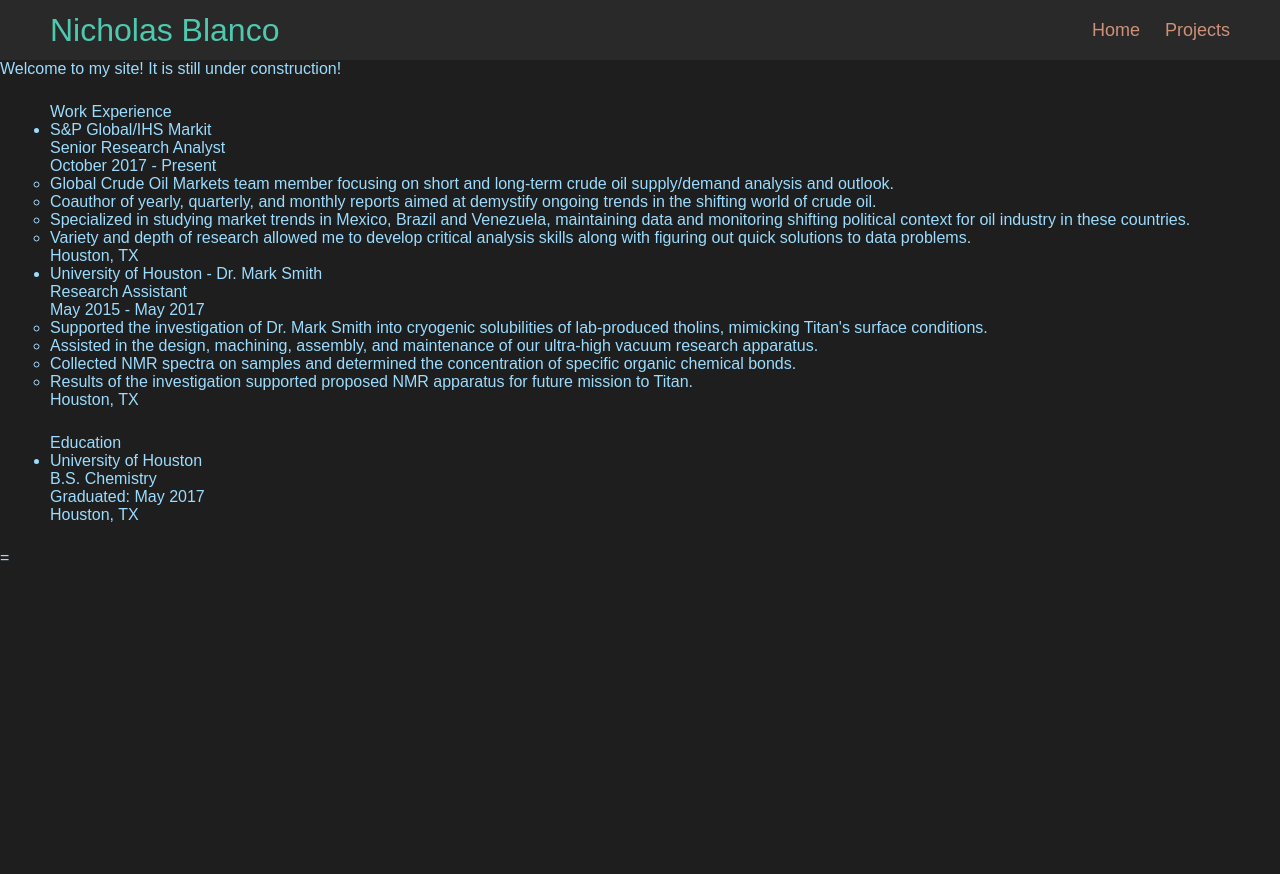
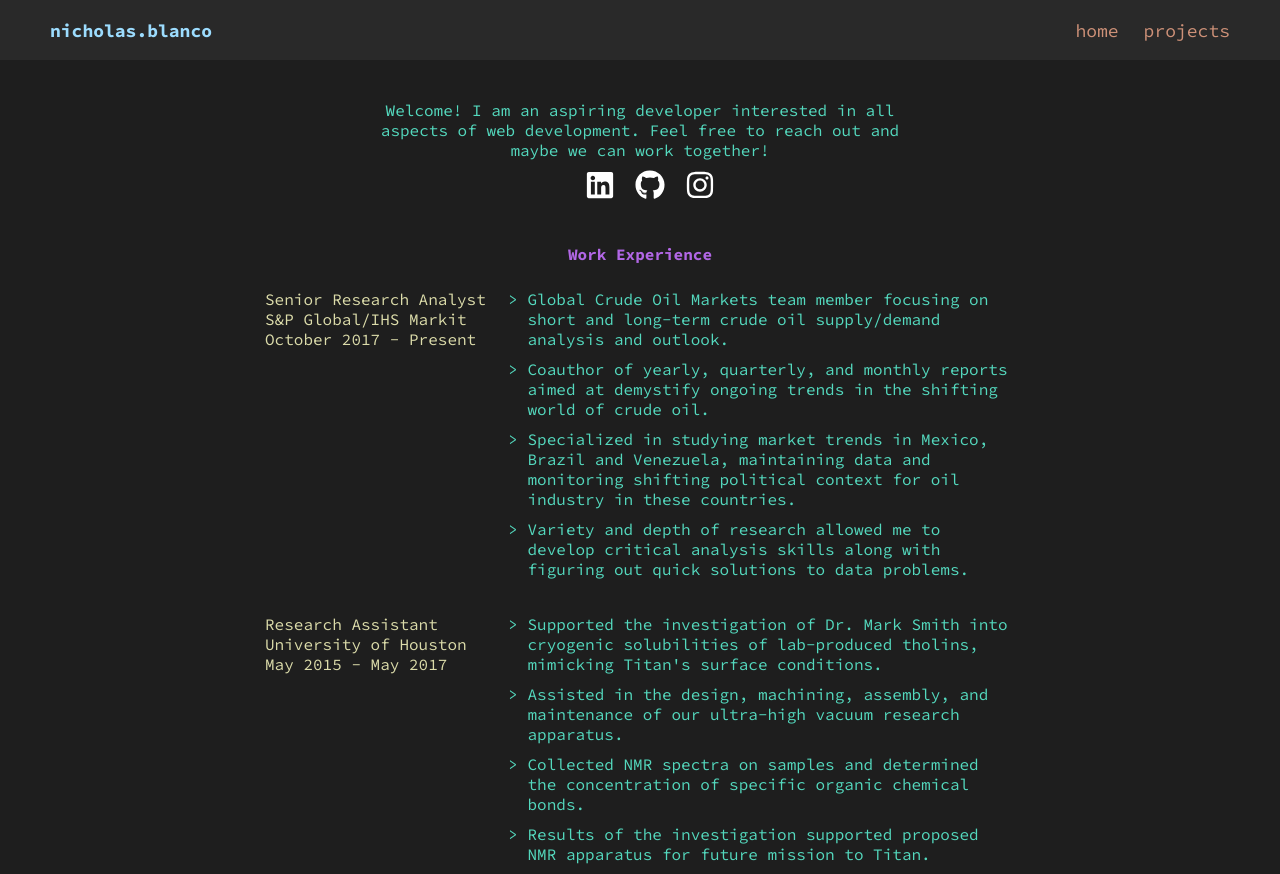
Before and after one commit to nablanco/nicholasblanco, a Gatsby site: page / in a window 1280 px wide. Before the commit the page ends 800 px from the top, so only its background shows below. Built offline with nearby package versions, Linux system fonts and the light colour scheme; Gatsby itself is replaced by a stand-in of ours.

Commit message:
Add Home/Resume styling

```diff
--- a/src/components/Hero/Hero.js
+++ b/src/components/Hero/Hero.js
@@ -1,14 +1,51 @@
 import React from "react";
+import { FaLinkedin, FaGithub, FaInstagram } from "react-icons/fa";
+import styled from "styled-components";
+
+const HeroContainer = styled.div`
+  display: flex;
+  flex-flow: column nowrap;
+  justify-content: center;
+  align-items: center;
+  width: auto;
+  text-align: center;
+  margin: 100px 0px 40px 0px;
+`;
+const HeroText = styled.div`
+  width: 550px;
+  text-align: center;
+  margin-bottom: 10px;
+`;
+
+const HeroIconsContainer = styled.div`
+  display: flex;
+  flex-flow: row nowrap;
+  justify-content: space-between;
+`;
+
+const Icon = styled.a`
+  margin-left: 20px;
+`;
 
 const Hero = () => {
   return (
-    <div className="hero-container">
-      <div className="hero-title-container">
-        <p className="hero-name">
-          Welcome to my site! It is still under construction!
-        </p>
-      </div>
-    </div>
+    <HeroContainer>
+      <HeroText>
+        Welcome! I am an aspiring developer interested in all aspects of web
+        development. Feel free to reach out and maybe we can work together!
+      </HeroText>
+      <HeroIconsContainer>
+        <Icon href="https://www.linkedin.com/in/nicholas-adam-blanco/">
+          <FaLinkedin size={30} color="white" />
+        </Icon>
+        <Icon href="https://github.com/nablanco">
+          <FaGithub size={30} color="white" />
+        </Icon>
+        <Icon href="https://www.instagram.com/nickbe92/">
+          <FaInstagram size={30} color="white" />
+        </Icon>
+      </HeroIconsContainer>
+    </HeroContainer>
   );
 };
 
--- a/src/components/Navbar/Navbar.js
+++ b/src/components/Navbar/Navbar.js
@@ -7,12 +7,11 @@ const StyledNavbar = styled.div`
   flex-flow: row nowrap;
   justify-content: space-between;
   align-items: align;
-  /* position: fixed;
+  position: fixed;
   top: 0;
-  z-index: 999; */
   width: 100%;
   height: 60px;
-  font-size: 32px;
+  font-size: 18px;
   border-bottom: 1px;
   background-color: #292929;
 `;
@@ -22,7 +21,8 @@ const NavName = styled.div`
   justify-content: center;
   align-items: center;
   margin-left: 50px;
-  color: #4ec9b0;
+  color: #9cdcfe;
+  font-weight: 700;
 `;
 
 const NavMenu = styled.div`
@@ -62,11 +62,11 @@ const NavLink = styled.div`
 const Navbar = () => {
   return (
     <StyledNavbar>
-      <NavName>Nicholas Blanco</NavName>
+      <NavName>nicholas.blanco</NavName>
       <NavMenu>
         <NavBurger />
-        <NavLink>Home</NavLink>
-        <NavLink>Projects</NavLink>
+        <NavLink>home</NavLink>
+        <NavLink>projects</NavLink>
       </NavMenu>
     </StyledNavbar>
   );
--- a/src/components/Resume/CV.json
+++ b/src/components/Resume/CV.json
@@ -13,7 +13,7 @@
       ]
     },
     {
-      "company": "University of Houston - Dr. Mark Smith",
+      "company": "University of Houston",
       "date": "May 2015 - May 2017",
       "role": "Research Assistant",
       "location": "Houston, TX",
--- a/src/components/Resume/Education.js
+++ b/src/components/Resume/Education.js
@@ -1,6 +1,6 @@
 import React from "react";
 import {
-  StyledExperienceSection,
+  StyledResumeSection,
   SectionHeader,
   ExperienceTitle,
 } from "./ResumeContainers";
@@ -9,27 +9,27 @@ const Education = (data) => {
   const education = data.data;
 
   return (
-    <StyledExperienceSection>
+    <StyledResumeSection>
       <SectionHeader>Education</SectionHeader>
       <ul>
         {education.map(
           ({ university, graduation, degree, location }, index) => (
             <li key={index} className="education-item">
               <div className="education-details">
-                <div className="education-title">
+                <ExperienceTitle>
                   <p className="education-university">{university}</p>
                   <p className="education-degree">{degree}</p>
                   <p className="education-graduation">
                     Graduated: {graduation}
                   </p>
                   <p className="education-description-location">{location}</p>
-                </div>
+                </ExperienceTitle>
               </div>
             </li>
           )
         )}
       </ul>
-    </StyledExperienceSection>
+    </StyledResumeSection>
   );
 };
 
--- a/src/components/Resume/Resume.js
+++ b/src/components/Resume/Resume.js
@@ -1,20 +1,28 @@
 import React from "react";
+import styled from "styled-components";
 
-// import "./Resume.scss";
 import CVObject from "./CV.json";
-import WorkHistory from "./workHistory";
-import Education from "./Education";
+import WorkHistory from "./WorkHistory";
+// import Education from "./Education";
+
+const StyledResume = styled.div`
+  display: flex;
+  flex-flow: column nowrap;
+  align-items: center;
+`;
+
+const StyledResumeSeparator = styled.div``;
 
 const Resume = () => {
   let cv = CVObject;
 
   return (
-    <div id="resume" className="resume-div">
-      <div className="resume-separator"></div>
+    <StyledResume>
       <WorkHistory data={cv["Work-History"]} />
-      <div className="resume-separator"></div>
-      <Education data={cv.Education} />=<div className="resume-separator"></div>
-    </div>
+      <StyledResumeSeparator />
+      {/* <Education data={cv.Education} /> */}
+      <StyledResumeSeparator />
+    </StyledResume>
   );
 };
 
--- a/src/components/Resume/ResumeContainers.js
+++ b/src/components/Resume/ResumeContainers.js
@@ -3,19 +3,23 @@ import styled from "styled-components";
 const StyledResumeSection = styled.div`
   display: flex;
   flex-flow: column nowrap;
-  justify-content: flex-start;
-  margin: 25px 50px;
+  justify-content: center;
+  align-items: center;
+  border: 1px solid white;
+  border-radius: 20px;
+  padding: 15px;
+  @media screen and (min-width: 768px) {
+    width: 750px;
+  }
 `;
 
-const SectionHeader = styled.div``;
+const SectionHeader = styled.div`
+  color: #b267e6;
+  font-weight: 700;
+`;
 
 const ResumeSeparator = styled.div``;
 
 const ExperienceTitle = styled.div``;
 
-export {
-  StyledResumeSection as StyledExperienceSection,
-  SectionHeader,
-  ResumeSeparator,
-  ExperienceTitle,
-};
+export { StyledResumeSection, SectionHeader, ResumeSeparator, ExperienceTitle };
--- a/src/components/Resume/workHistory.js
+++ b/src/components/Resume/workHistory.js
@@ -1,42 +1,66 @@
 import React from "react";
 import styled from "styled-components";
-import {
-  StyledExperienceSection,
-  SectionHeader,
-  ExperienceTitle,
-} from "./ResumeContainers";
+
+const StyledResumeSection = styled.div`
+  display: flex;
+  flex-flow: column nowrap;
+  justify-content: center;
+  align-items: center;
+  padding: 0px 25px;
+  @media screen and (min-width: 768px) {
+    width: 750px;
+  }
+`;
+const SectionHeader = styled.div`
+  color: #b267e6;
+  font-weight: 700;
+`;
+const ExperienceContainer = styled.li`
+  display: flex;
+  flex-flow: row nowrap;
+  list-style: none;
+  margin-top: 25px;
+`;
+const ExperienceTitle = styled.div`
+  flex-basis: 35%;
+  color: #dcdcaa;
+`;
+const ExperienceDescription = styled.div`
+  flex-basis: 65%;
+`;
+const ExperienceCompany = styled.p``;
+const ExperienceRole = styled.p``;
+const ExperienceDate = styled.p``;
+const ExperienceDescriptionItem = styled.li`
+  margin-bottom: 10px;
+  list-style-type: "> ";
+  list
+`;
+
 const WorkHistory = (data) => {
   const experience = data.data;
-
   return (
-    <StyledExperienceSection>
+    <StyledResumeSection>
       <SectionHeader>Work Experience</SectionHeader>
-      <ul>
-        {experience.map(
-          ({ company, date, role, description, location }, index) => (
-            <li key={index} className="experience-item">
-              <div className="experience-details">
+      {experience.map(({ company, date, role, description }, index) => (
+        <ExperienceContainer key={index}>
           <ExperienceTitle>
-                  <p className="experience-company">{company}</p>
-                  <p className="experience-role">{role}</p>
-                  <p className="experience-date">{date}</p>
+            <ExperienceRole>{role}</ExperienceRole>
+            <ExperienceCompany>{company}</ExperienceCompany>
+            <ExperienceDate>{date}</ExperienceDate>
           </ExperienceTitle>
-                <div className="experience-description-div">
-                  <div className="experience-description">
+          <ExperienceDescription>
             <ul>
               {description.map((item, index) => (
-                        <li key={index}>{item}</li>
+                <ExperienceDescriptionItem key={index}>
+                  {item}
+                </ExperienceDescriptionItem>
               ))}
             </ul>
-                  </div>
-                  <p className="experience-description-location">{location}</p>
-                </div>
-              </div>
-            </li>
-          )
-        )}
-      </ul>
-    </StyledExperienceSection>
+          </ExperienceDescription>
+        </ExperienceContainer>
+      ))}
+    </StyledResumeSection>
   );
 };
 
--- a/src/pages/index.js
+++ b/src/pages/index.js
@@ -14,8 +14,8 @@ body {
   width: 100%;
   position: relative;
   background-color: #1e1e1e;
-  color: #9CDCFE;
-  font-family: 'Overpass', sans-serif;
+  color: #54d9be;
+  font-family: 'Source Code Pro', monospace;
 }
 `;
 
@@ -27,10 +27,16 @@ const IndexPage = () => {
         content="user-scalable=no, width=device-width, initial-scale=1.0"
       />
       <meta name="apple-mobile-web-app-capable" content="yes" />
+      <link rel="preconnect" href="https://fonts.googleapis.com" />
+      <link rel="preconnect" href="https://fonts.gstatic.com" crossorigin />
+      <link
+        href="https://fonts.googleapis.com/css2?family=Source+Code+Pro:wght@400;700&display=swap"
+        rel="stylesheet"
+      ></link>
       <div id="home" className="content">
         <title>Nicholas Blanco</title>
+        <GlobalStyle />
         <Navbar />
-        <GlobalStyle />
         <Hero />
         <Resume />
       </div>
```
Lines whose indentation alone changed are shown as unchanged.
